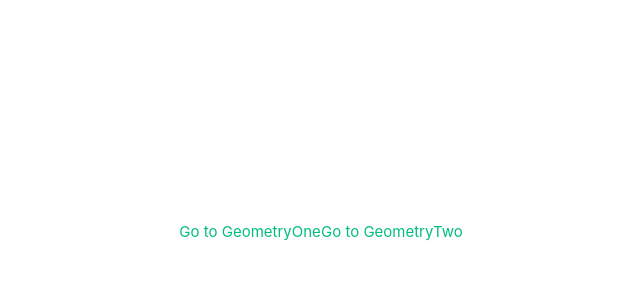
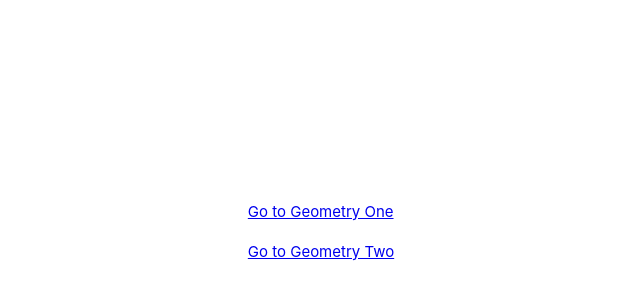
Before and after one commit to dreamz89/2d-to-dynamic-3d, a Vue app: page / in a window 1280 px wide. Shown: the part 168-468 px from the top of the page, without its empty margins (319-959 px from the left). Built offline with nearby package versions, Linux system fonts and the light colour scheme.

Commit message:
feat: render geometry

```diff
--- a/src/App.vue
+++ b/src/App.vue
@@ -1,5 +1,3 @@
 <template>
-  <router-link to="/1">Go to GeometryOne</router-link>
-  <router-link to="/2">Go to GeometryTwo</router-link>
   <router-view></router-view>
 </template>
--- a/src/assets/base.css
+++ b/src/assets/base.css
@@ -21,40 +21,12 @@
   --vt-c-text-dark-2: rgba(235, 235, 235, 0.64);
 }
 
-/* semantic color variables for this project */
-:root {
-  --color-background: var(--vt-c-white);
-  --color-background-soft: var(--vt-c-white-soft);
-  --color-background-mute: var(--vt-c-white-mute);
-
-  --color-border: var(--vt-c-divider-light-2);
-  --color-border-hover: var(--vt-c-divider-light-1);
-
-  --color-heading: var(--vt-c-text-light-1);
-  --color-text: var(--vt-c-text-light-1);
-
-  --section-gap: 160px;
-}
-
-@media (prefers-color-scheme: dark) {
-  :root {
-    --color-background: var(--vt-c-black);
-    --color-background-soft: var(--vt-c-black-soft);
-    --color-background-mute: var(--vt-c-black-mute);
-
-    --color-border: var(--vt-c-divider-dark-2);
-    --color-border-hover: var(--vt-c-divider-dark-1);
-
-    --color-heading: var(--vt-c-text-dark-1);
-    --color-text: var(--vt-c-text-dark-2);
-  }
-}
-
 *,
 *::before,
 *::after {
   box-sizing: border-box;
   margin: 0;
+  padding: 0;
   font-weight: normal;
 }
 
--- a/src/assets/main.css
+++ b/src/assets/main.css
@@ -1,35 +1,7 @@
 @import './base.css';
 
-#app {
-  max-width: 1280px;
-  margin: 0 auto;
-  padding: 2rem;
-
-  font-weight: normal;
+canvas {
+  position: fixed;
+  top: 0;
+  left: 0;
 }
-
-a,
-.green {
-  text-decoration: none;
-  color: hsla(160, 100%, 37%, 1);
-  transition: 0.4s;
-}
-
-@media (hover: hover) {
-  a:hover {
-    background-color: hsla(160, 100%, 37%, 0.2);
-  }
-}
-
-@media (min-width: 1024px) {
-  body {
-    display: flex;
-    place-items: center;
-  }
-
-  #app {
-    display: grid;
-    grid-template-columns: 1fr 1fr;
-    padding: 0 2rem;
-  }
-}
--- /dev/null
+++ b/src/components/TheMain.vue
@@ -0,0 +1,18 @@
+<template>
+  <div class="main">
+    <router-link to="/1">Go to Geometry One</router-link>
+    <router-link to="/2">Go to Geometry Two</router-link>
+  </div>
+</template>
+
+<style>
+.main {
+  display: flex;
+  flex-direction: column;
+  row-gap: 16px;
+  position: absolute;
+  top: 50%;
+  left: 50%;
+  transform: translate(-50%, -50%);
+}
+</style>
--- a/src/components/ThreeDObjectGenerator.vue
+++ b/src/components/ThreeDObjectGenerator.vue
@@ -1,14 +1,112 @@
 <template>
-  <div>
-    {{ geometry }}
-  </div>
+  <canvas ref="canvas" />
 </template>
 
-<script>
-export default {
-  props: {
-    geometry: Array,
-    editableHeight: Number
+<script setup>
+import * as THREE from 'three'
+import { OrbitControls } from 'three/addons/controls/OrbitControls.js'
+import { ref, onMounted } from 'vue'
+
+const props = defineProps({
+  geometry: Array
+})
+
+const sizes = {
+  width: window.innerWidth,
+  height: window.innerHeight
+}
+const canvas = ref(null)
+const scene = new THREE.Scene()
+const mesh = createMesh()
+const camera = createCamera()
+let renderer
+createAxis()
+
+onMounted(() => {
+  renderer = createRenderer()
+  createControls()
+  addResizeListener()
+  setAnimation()
+})
+
+function createMesh() {
+  const shape = new THREE.Shape()
+  const startingPoint = props.geometry[0]
+
+  shape.moveTo(startingPoint[0], startingPoint[1])
+  for (let i = 1; i < props.geometry.length; i++) {
+    const point = props.geometry[i]
+    shape.lineTo(point[0], point[1])
   }
+  shape.lineTo(startingPoint[0], startingPoint[1])
+
+  const extrudeSettings = {
+    steps: 1,
+    depth: 1,
+    bevelEnabled: false,
+  }
+
+  const extrudeGeometry = new THREE.ExtrudeGeometry( shape, extrudeSettings )
+  const materialTop = new THREE.MeshBasicMaterial({ color: 0xff0000 })
+  const materialSides = new THREE.MeshBasicMaterial({ color: 'blue' })
+  const mesh = new THREE.Mesh(extrudeGeometry, [materialTop, materialSides])
+  mesh.rotation.x = - Math.PI / 2
+  mesh.geometry.center()
+  scene.add(mesh)
+
+  return mesh
+}
+
+function createCamera() {
+  const fov = 75
+  const aspect = sizes.width / sizes.height
+  const camera = new THREE.PerspectiveCamera(fov, aspect)
+  camera.position.x = 2
+  camera.position.y = 2
+  camera.position.z = 10
+  camera.lookAt(mesh.position)
+  scene.add(camera)
+
+  return camera
+}
+
+function createAxis() {
+  const axesHelper = new THREE.AxesHelper(2)
+  scene.add(axesHelper)
+}
+
+function createRenderer() {
+  const renderer = new THREE.WebGLRenderer({ antialias: true, canvas: canvas.value })
+  renderer.setSize(sizes.width, sizes.height)
+  renderer.render(scene, camera)
+
+  return renderer
+}
+
+function createControls() {
+  const controls = new OrbitControls(camera, canvas.value)
+  controls.enableDamping = true
+
+  return controls
+}
+
+function addResizeListener() {
+  window.addEventListener('resize', () => {
+    // Update sizes
+    sizes.width = window.innerWidth
+    sizes.height = window.innerHeight
+
+    // Update camera
+    camera.aspect = sizes.width / sizes.height
+    camera.updateProjectionMatrix()
+
+    // Update renderer
+    renderer.setSize(sizes.width, sizes.height)
+  })
+}
+
+function setAnimation() {
+  renderer.render(scene, camera)
+  window.requestAnimationFrame(setAnimation)
 }
 </script>
--- a/src/routes.js
+++ b/src/routes.js
@@ -1,7 +1,9 @@
 import GeometryOne from './components/GeometryOne.vue'
 import GeometryTwo from './components/GeometryTwo.vue'
+import TheMain from './components/TheMain.vue'
 
 export default [
+  { path: '/', component: TheMain },
   { path: '/1', component: GeometryOne },
   { path: '/2', component: GeometryTwo },
 ]
```
